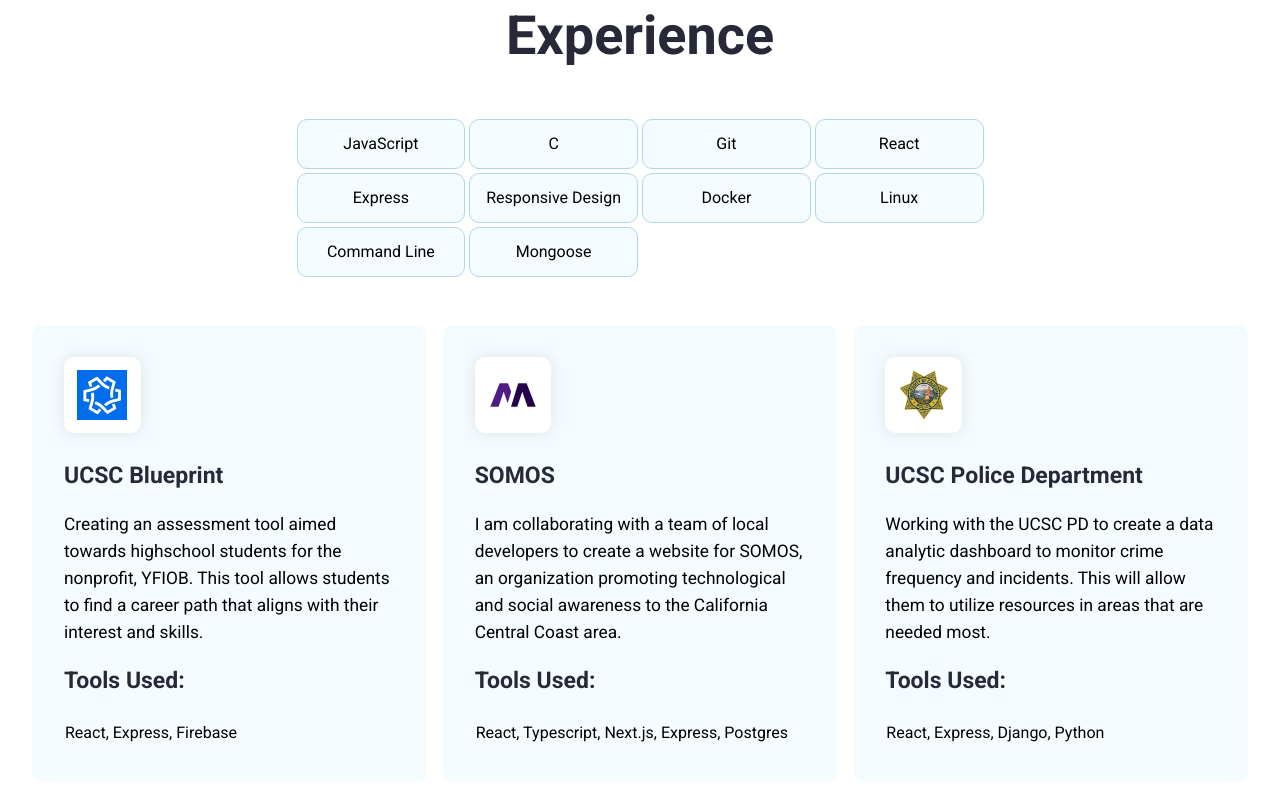
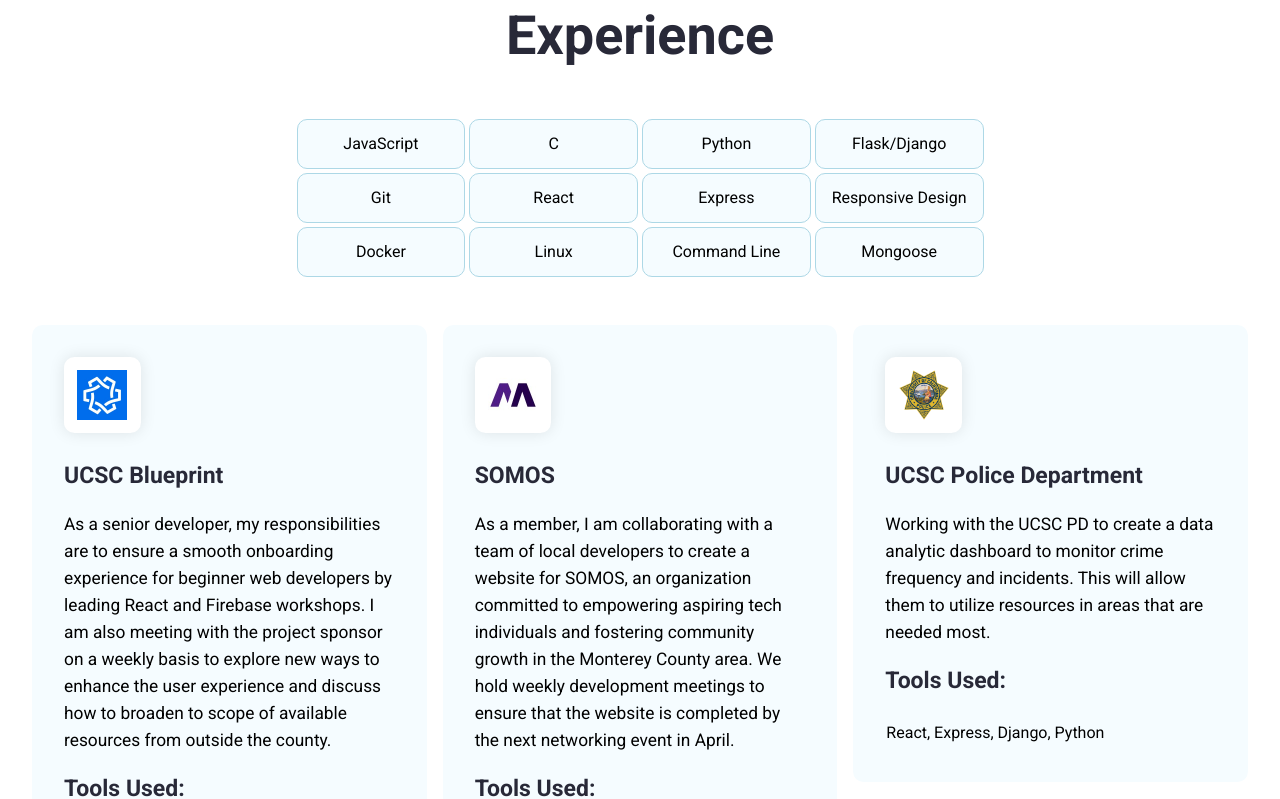
Before and after one commit to jipatino98/josePersonalPortfolio, a React (Create React App) app: page / in a window 1280 px wide. Shown: the part 2966-3765 px from the top of the page. Built offline with nearby package versions, Linux system fonts and the light colour scheme.

Commit message:
Updated text content in skills and json file so that the info is more relevant

```diff
--- a/src/Pages/Home/MySkills.jsx
+++ b/src/Pages/Home/MySkills.jsx
@@ -4,6 +4,8 @@
 const skillArray = [
   "JavaScript",
   "C",
+  "Python",
+  "Flask/Django",
   "Git",
   "React",
   "Express",
--- a/src/data/index.json
+++ b/src/data/index.json
@@ -4,15 +4,15 @@
       "id": "1",
       "src": "./img/ucsc_blueprint_logo.jpeg",
       "title": "UCSC Blueprint",
-      "description": "Creating an assessment tool aimed towards highschool students for the nonprofit, YFIOB. This tool allows students to find a career path that aligns with their interest and skills.",
+      "description": "As a senior developer, my responsibilities are to ensure a smooth onboarding experience for beginner web developers by leading React and Firebase workshops. I am also meeting with the project sponsor on a weekly basis to explore new ways to enhance the user experience and discuss how to broaden to scope of available resources from outside the county.",
       "tools": ["React", "Express", "Firebase"]
     },
     {
       "id": "2",
       "src": "./img/somos_central_tech_association_logo.jpeg",
       "title": "SOMOS",
-      "description": "I am collaborating with a team of local developers to create a website for SOMOS, an organization promoting technological and social awareness to the California Central Coast area.",
-      "tools": ["React", "Typescript", "Next.js", "Express", "Postgres"]
+      "description": "As a member, I am collaborating with a team of local developers to create a website for SOMOS, an organization committed to empowering aspiring tech individuals and fostering community growth in the Monterey County area. We hold weekly development meetings to ensure that the website is completed by the next networking event in April.",
+      "tools": ["React", "Typescript", "Nest.js", "Express", "Postgres"]
     },
     {
       "id": "3",
```
